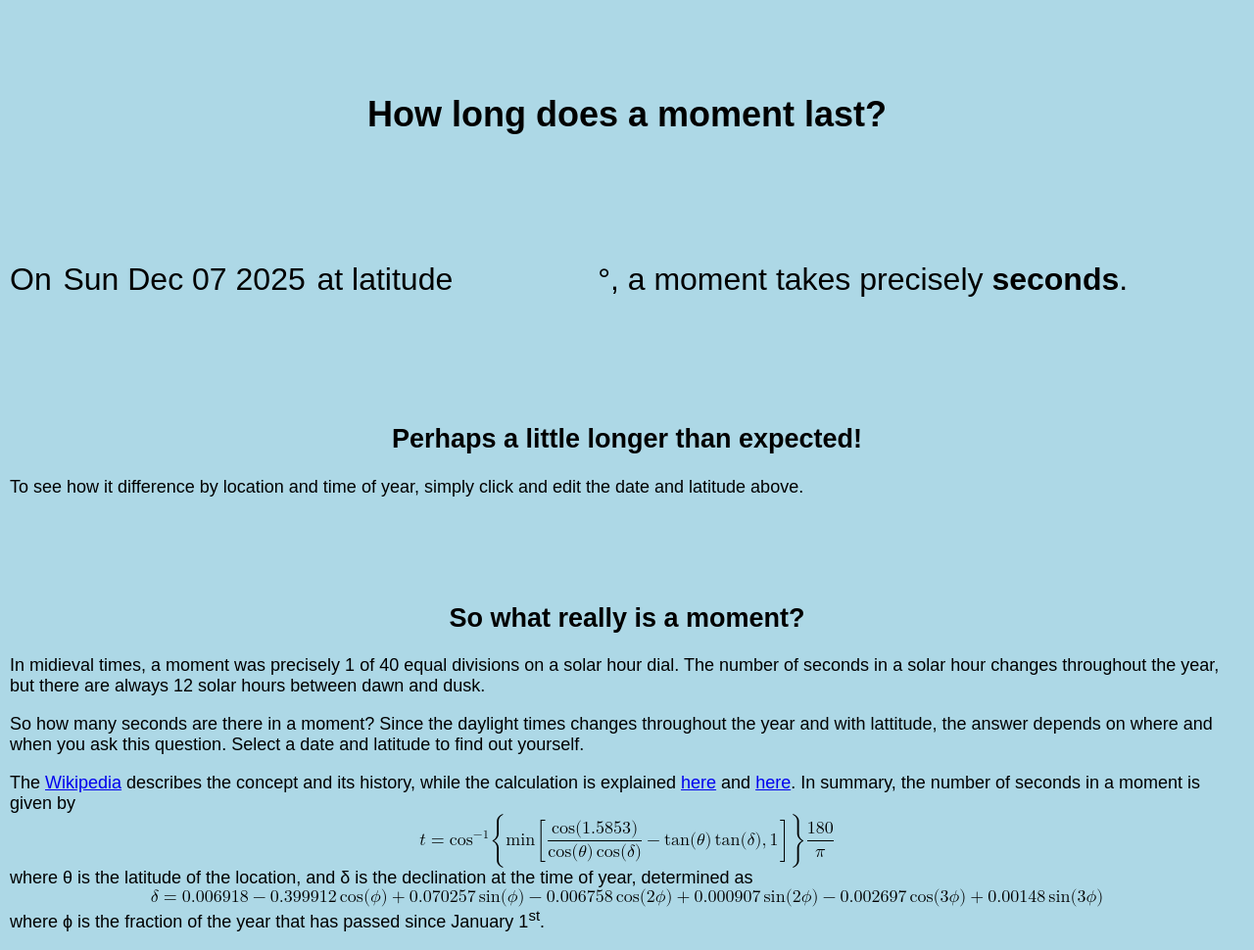
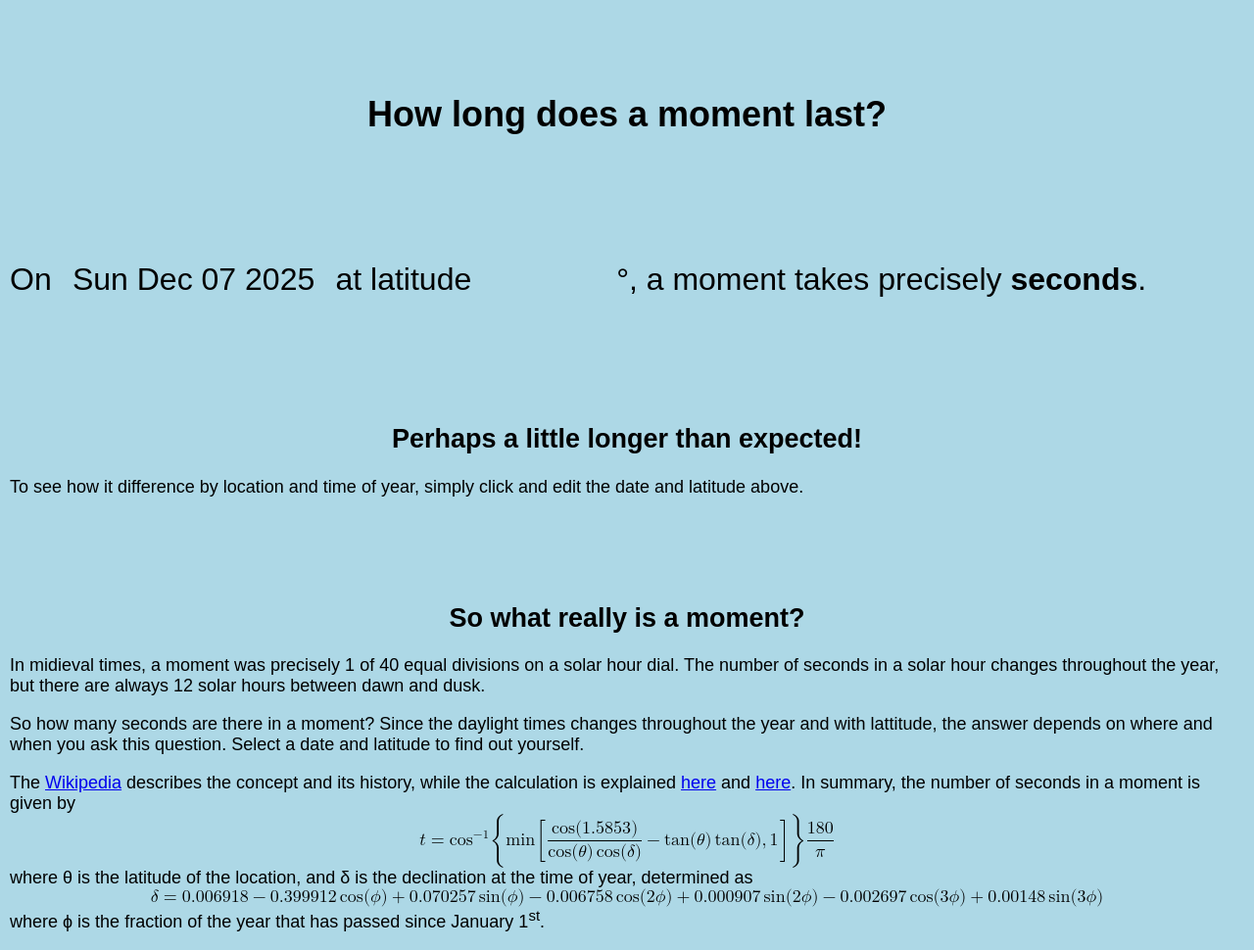
Before and after one commit to corilim/corilim.github.io, a Jekyll site: the page outreach/moment.html, which Jekyll copies as it is, in a window 1280 px wide. Shown: the whole page at 98% size. Built offline with Jekyll 4.4.1, drawn with Linux system fonts in a browser that asks for light colours.

Commit message:
Fixed input size.

```diff
--- a/outreach/moment.html
+++ b/outreach/moment.html
@@ -70,7 +70,7 @@
             <h1>How long does a moment last?</h1>
             <form>
                 <label for="time">On</label>
-                <input type="text" name="time" size="11" onchange="update()">
+                <input type="text" name="time" size="12" onchange="update()">
                 <label for="latitude">at latitude</label>
                 <input type="text" name="latitude" size="5" onchange="update()">°,
                 a moment takes precisely <b><span id="duration"> </span> seconds</b>.
```
